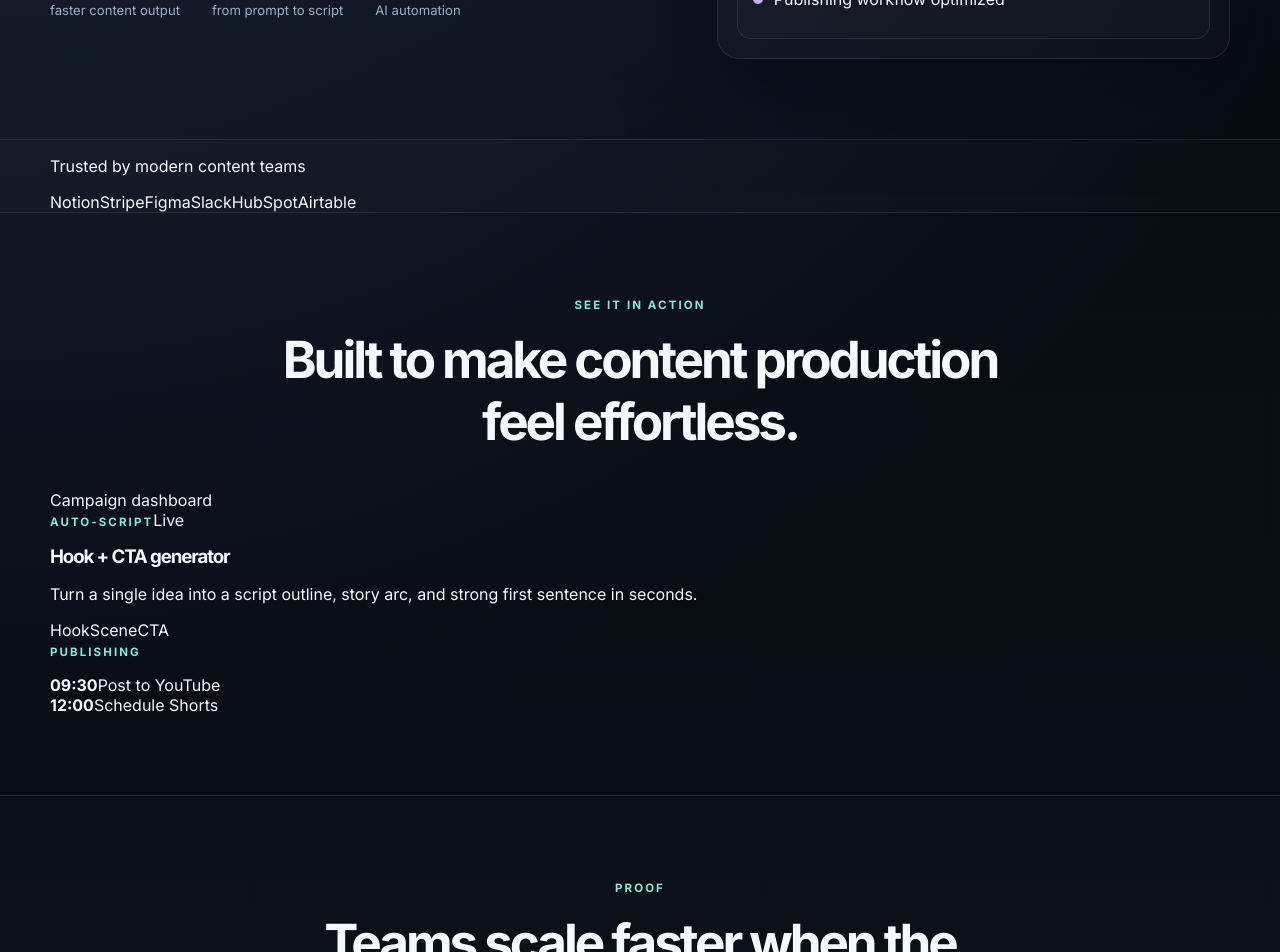
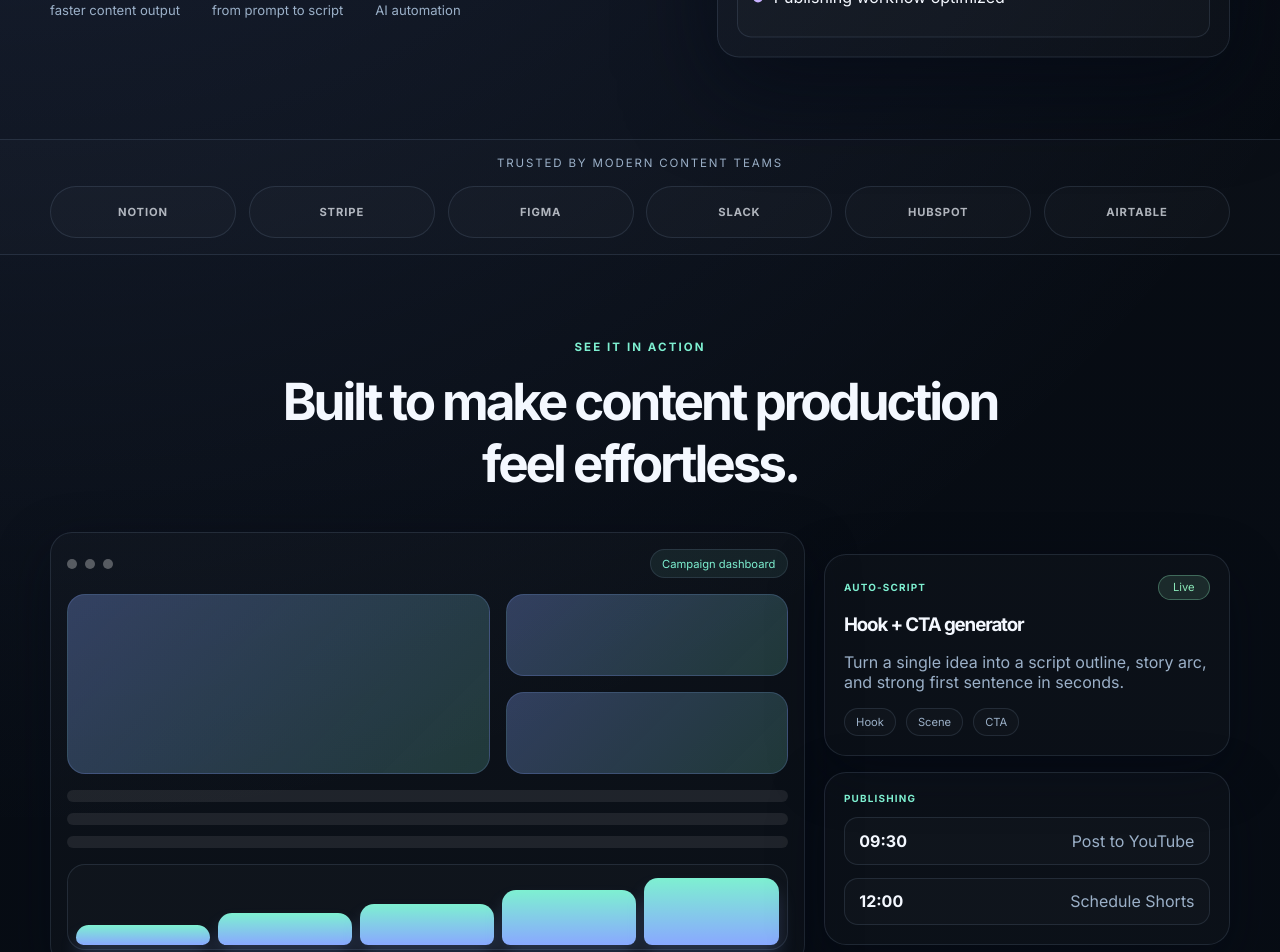
Before and after one commit to Mihoub31/MIC-DIGITAL-PRODUCT, a Next.js app: page / in a window 1280 px wide. Shown: the part 700-1652 px from the top of the page. Built offline with nearby package versions, Linux system fonts and the light colour scheme.

Commit message:
Add richer product mockups, trust branding, animation polish, and a lead magnet to the landing page.

```diff
--- a/app/globals.css
+++ b/app/globals.css
@@ -13,6 +13,7 @@
   --gold: #f5d48d;
   --line: rgba(156, 180, 220, 0.14);
   --shadow: rgba(2, 7, 18, 0.5);
+  --success: #8ae6b7;
 }
 
 * {
@@ -209,7 +210,10 @@ h1, h2, h3 {
 .field label,
 .contact-panel li,
 .estimate-item span,
-.footer-inner {
+.footer-inner,
+.newsletter-copy p,
+.proof-card p,
+.mockup-card p {
   color: var(--muted);
 }
 
@@ -267,7 +271,9 @@ h1, h2, h3 {
 .contact-card,
 .calculator-panel,
 .calculator-result,
-.stat-card {
+.stat-card,
+.mockup-card,
+.proof-card {
   background: rgba(255, 255, 255, 0.02);
   border: 1px solid var(--line);
   border-radius: 22px;
@@ -374,7 +380,8 @@ h1, h2, h3 {
   height: 120px;
 }
 
-.bars span {
+.bars span,
+.mini-chart span {
   flex: 1;
   border-radius: 14px 14px 8px 8px;
   background: linear-gradient(180deg, var(--primary-2), var(--primary));
@@ -415,18 +422,39 @@ h1, h2, h3 {
   border-top: 1px solid var(--line);
   border-bottom: 1px solid var(--line);
   background: rgba(255, 255, 255, 0.01);
+  padding-top: 1rem;
+  padding-bottom: 1rem;
 }
 
-.logos-row {
+.section-label {
+  margin: 0 0 1rem;
+  text-align: center;
+  color: var(--muted);
+  text-transform: uppercase;
+  letter-spacing: 0.16em;
+  font-size: 0.72rem;
+}
+
+.logo-row {
   display: grid;
-  grid-template-columns: repeat(5, minmax(0, 1fr));
-  gap: 1rem;
-  text-align: center;
+  grid-template-columns: repeat(6, minmax(0, 1fr));
+  gap: 0.8rem;
+  align-items: center;
+}
+
+.logo-pill {
+  display: flex;
+  align-items: center;
+  justify-content: center;
+  min-height: 52px;
+  border: 1px solid var(--line);
+  border-radius: 999px;
+  background: rgba(255, 255, 255, 0.02);
+  color: rgba(244, 248, 255, 0.7);
+  font-weight: 700;
+  letter-spacing: 0.08em;
   text-transform: uppercase;
-  letter-spacing: 0.12em;
-  font-size: 0.72rem;
-  color: rgba(244, 248, 255, 0.7);
-  padding: 1.2rem 0;
+  font-size: 0.7rem;
 }
 
 .section-head {
@@ -453,7 +481,10 @@ h1, h2, h3 {
 .process-grid,
 .contact-layout,
 .impact-grid,
-.two-column {
+.two-column,
+.proof-grid,
+.mockup-grid,
+.newsletter-grid {
   display: grid;
   gap: 1.2rem;
 }
@@ -461,7 +492,8 @@ h1, h2, h3 {
 .services-grid,
 .feature-grid,
 .pricing-grid,
-.testimonial-grid {
+.testimonial-grid,
+.proof-grid {
   grid-template-columns: repeat(3, minmax(0, 1fr));
 }
 
@@ -471,7 +503,8 @@ h1, h2, h3 {
 .value-card,
 .process-step,
 .testimonial,
-.stat-card {
+.stat-card,
+.proof-card {
   padding: 1.6rem;
 }
 
@@ -491,7 +524,8 @@ h1, h2, h3 {
 .feature-card h3,
 .process-step h3,
 .pricing-card h3,
-.stat-card strong {
+.stat-card strong,
+.proof-card strong {
   margin: 0 0 0.7rem;
   font-size: 1.4rem;
 }
@@ -769,7 +803,8 @@ h1, h2, h3 {
 
 .field input,
 .field textarea,
-.field select {
+.field select,
+.newsletter-form input {
   width: 100%;
   border: 1px solid var(--line);
   background: rgba(255, 255, 255, 0.02);
@@ -780,7 +815,8 @@ h1, h2, h3 {
 }
 
 .field input::placeholder,
-.field textarea::placeholder {
+.field textarea::placeholder,
+.newsletter-form input::placeholder {
   color: rgba(155, 176, 200, 0.7);
 }
 
@@ -815,6 +851,267 @@ h1, h2, h3 {
   color: var(--white);
 }
 
+.mockup-grid {
+  grid-template-columns: 1.3fr 0.7fr;
+  align-items: center;
+}
+
+.mockup-column {
+  display: grid;
+  gap: 1rem;
+}
+
+.mockup-card {
+  padding: 1rem;
+  box-shadow: 0 18px 54px rgba(4, 10, 22, 0.42);
+}
+
+.mockup-window {
+  min-height: 420px;
+}
+
+.shot-header {
+  display: flex;
+  align-items: center;
+  justify-content: space-between;
+  margin-bottom: 1rem;
+}
+
+.shot-dots {
+  display: flex;
+  gap: 0.5rem;
+}
+
+.shot-dots span {
+  display: inline-block;
+  width: 10px;
+  height: 10px;
+  border-radius: 50%;
+  background: rgba(255, 255, 255, 0.3);
+}
+
+.shot-badge {
+  display: inline-flex;
+  padding: 0.4rem 0.7rem;
+  border-radius: 999px;
+  border: 1px solid var(--line);
+  font-size: 0.7rem;
+  color: var(--primary-2);
+  background: rgba(126, 240, 209, 0.08);
+}
+
+.shot-body {
+  display: grid;
+  gap: 1rem;
+}
+
+.story-row {
+  display: grid;
+  grid-template-columns: 1.2fr 0.8fr;
+  gap: 1rem;
+}
+
+.story-block {
+  background: linear-gradient(135deg, rgba(137, 168, 255, 0.3), rgba(126, 240, 209, 0.18));
+  border: 1px solid rgba(137, 168, 255, 0.2);
+  border-radius: 18px;
+}
+
+.story-large {
+  min-height: 180px;
+}
+
+.story-stack {
+  display: grid;
+  gap: 1rem;
+}
+
+.story-small,
+.story-medium {
+  min-height: 80px;
+}
+
+.list-row {
+  display: grid;
+  gap: 0.7rem;
+}
+
+.list-row span {
+  display: block;
+  height: 12px;
+  border-radius: 999px;
+  background: rgba(255, 255, 255, 0.08);
+}
+
+.mini-chart {
+  display: flex;
+  align-items: end;
+  gap: 0.5rem;
+  height: 86px;
+  padding: 0.8rem 0.5rem 0.3rem;
+  border-radius: 18px;
+  background: rgba(255, 255, 255, 0.02);
+  border: 1px solid var(--line);
+}
+
+.mini-panel {
+  padding: 1.2rem;
+}
+
+.mini-header {
+  display: flex;
+  justify-content: space-between;
+  align-items: center;
+  gap: 0.8rem;
+  margin-bottom: 0.8rem;
+}
+
+.tiny-eyebrow {
+  margin: 0;
+  letter-spacing: 0.12em;
+  font-size: 0.62rem;
+}
+
+.status-dot {
+  display: inline-flex;
+  align-items: center;
+  justify-content: center;
+  min-width: 52px;
+  border-radius: 999px;
+  background: rgba(138, 230, 183, 0.12);
+  color: var(--success);
+  border: 1px solid rgba(138, 230, 183, 0.35);
+  font-size: 0.7rem;
+  padding: 0.3rem 0.5rem;
+}
+
+.tag-group {
+  display: flex;
+  flex-wrap: wrap;
+  gap: 0.6rem;
+  margin-top: 1rem;
+}
+
+.tag-group span {
+  display: inline-flex;
+  padding: 0.38rem 0.7rem;
+  border-radius: 999px;
+  border: 1px solid var(--line);
+  background: rgba(255, 255, 255, 0.02);
+  color: var(--muted);
+  font-size: 0.7rem;
+}
+
+.schedule-row {
+  display: grid;
+  gap: 0.8rem;
+}
+
+.schedule-row div {
+  display: flex;
+  align-items: center;
+  justify-content: space-between;
+  gap: 1rem;
+  padding: 0.8rem 0.9rem;
+  border-radius: 14px;
+  border: 1px solid var(--line);
+  background: rgba(255, 255, 255, 0.018);
+}
+
+.schedule-row strong {
+  color: var(--white);
+}
+
+.schedule-row span {
+  color: var(--muted);
+}
+
+.proof-grid {
+  margin-top: 1.2rem;
+}
+
+.proof-card {
+  padding: 1.6rem;
+}
+
+.proof-card strong {
+  display: block;
+  font-size: 2.4rem;
+  margin-bottom: 0.5rem;
+}
+
+.proof-card h3 {
+  margin-bottom: 0.55rem;
+}
+
+.newsletter-section {
+  padding-top: 2rem;
+}
+
+.newsletter-grid {
+  grid-template-columns: 1fr 1fr;
+  align-items: center;
+  padding: 2rem 2rem;
+  border: 1px solid var(--line);
+  background: linear-gradient(135deg, rgba(137, 168, 255, 0.08), rgba(126, 240, 209, 0.06));
+  border-radius: 28px;
+}
+
+.newsletter-form {
+  width: 100%;
+}
+
+.input-group {
+  display: flex;
+  gap: 0.75rem;
+  background: rgba(255, 255, 255, 0.02);
+  border: 1px solid var(--line);
+  border-radius: 16px;
+  padding: 0.6rem;
+}
+
+.newsletter-form input {
+  border: none;
+  background: transparent;
+  box-shadow: none;
+}
+
+.newsletter-form .btn {
+  white-space: nowrap;
+}
+
+.animate-float {
+  animation: float 6s ease-in-out infinite;
+}
+
+.animate-rise {
+  animation: rise 0.9s ease-out both;
+}
+
+.delay-1 {
+  animation-delay: 0.12s;
+}
+
+.delay-2 {
+  animation-delay: 0.22s;
+}
+
+@keyframes float {
+  0%, 100% { transform: translateY(0px); }
+  50% { transform: translateY(-8px); }
+}
+
+@keyframes rise {
+  from {
+    opacity: 0;
+    transform: translateY(18px);
+  }
+  to {
+    opacity: 1;
+    transform: translateY(0);
+  }
+}
+
 @media (max-width: 980px) {
   .hero-grid,
   .impact-grid,
@@ -825,15 +1122,24 @@ h1, h2, h3 {
   .feature-grid,
   .pricing-grid,
   .testimonial-grid,
-  .stats-grid {
+  .stats-grid,
+  .proof-grid,
+  .mockup-grid,
+  .newsletter-grid {
     grid-template-columns: 1fr 1fr;
   }
 
   .hero-grid,
   .impact-grid,
   .contact-layout,
-  .two-column {
+  .two-column,
+  .mockup-grid,
+  .newsletter-grid {
     grid-template-columns: 1fr;
+  }
+
+  .logo-row {
+    grid-template-columns: repeat(3, minmax(0, 1fr));
   }
 }
 
@@ -850,12 +1156,15 @@ h1, h2, h3 {
   .stats-grid,
   .two-col,
   .estimate-card,
-  .logos-row {
+  .logo-row,
+  .proof-grid,
+  .newsletter-grid {
     grid-template-columns: 1fr;
   }
 
   .cta-row,
-  .cta-box {
+  .cta-box,
+  .input-group {
     flex-direction: column;
     align-items: stretch;
   }
```
